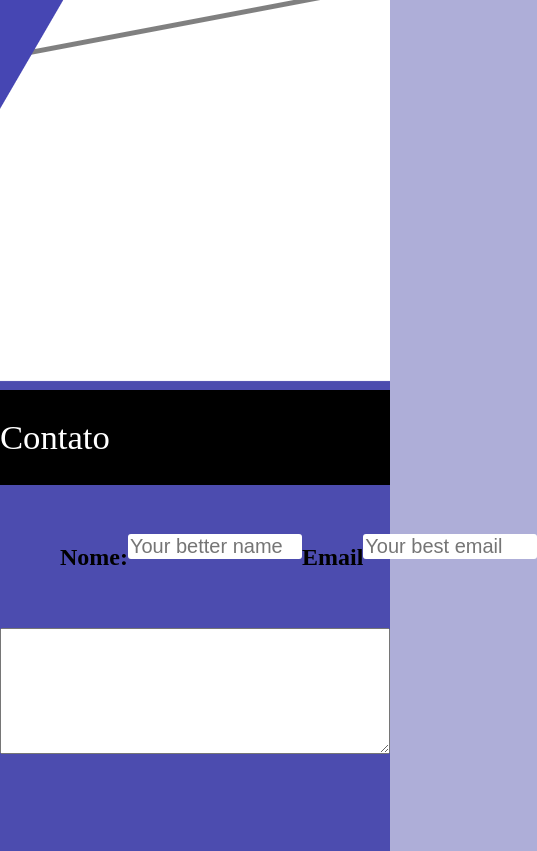
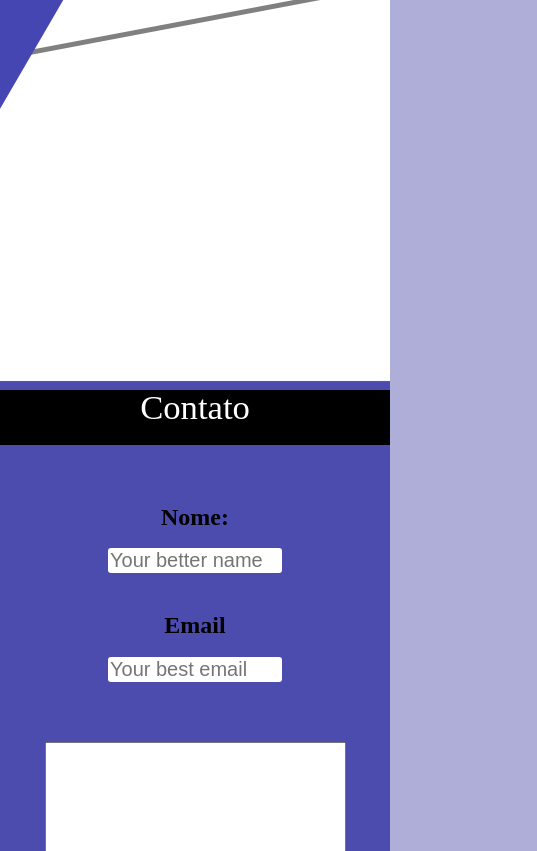
Before and after one commit to eduardosandrade1/eDev, a plain HTML site: page index.html in a window 390 px wide. Shown: the part 2040-2891 px from the top of the page, 537 px wide, since content can reach past the window. Drawn offline with Linux system fonts and the light colour scheme.

Commit message:
ajustando estilização do contato e footer

```diff
--- a/css/responsive.css
+++ b/css/responsive.css
@@ -1,6 +1,9 @@
 @media screen and (max-width:650px){
     .titulo{
         margin: 0px;
+    }
+    .container-principal{
+        height: 100%;
     }
     .container-menu{
         position: fixed;
@@ -63,13 +66,18 @@
         height: 790px;
     }
     #contact{
-        height: 790px;
+        height: 100vh;
+    }
+    .conteudo-contact{
+        flex-direction: column;
+        padding: 0;
     }
     .subir img{
         max-width: 60px;
     }
     .txt-sobre{
-        max-width: 500px;
+        display: flex;
+        max-width: 300px;
         border-radius: 10px;
         background-color:rgb(147, 151, 214);
     }
--- a/css/style.css
+++ b/css/style.css
@@ -1,5 +1,8 @@
 body{
     background-color: rgb(174, 174, 216);
+}
+section{
+    padding: 0;
 }
 input{
     font-size: 26px;
@@ -16,12 +19,11 @@ input:focus{
     height: 3380px;
     max-width: 100%;
     min-width: 300px;
-    transition-property: all;
-    transition-duration: 2s;
 }
 .container-principal h1{
     font-size: 26pt;
 }
+
 .subir{
     position: fixed;
     right: 40px;
@@ -110,7 +112,12 @@ main h1{
     padding: 20px 100px;
     font-size: 20pt;
     margin-left: 60px;
-    transition: 1.5s;
+    transition: 0.6s;
+}
+.btn-contato:hover{
+    -webkit-transform: rotateZ(-20deg);
+    -ms-transform: rotateZ(-20deg);
+    transform: rotateZ(-20deg);
 }
 .home{
     position: fixed;
@@ -175,25 +182,42 @@ main h1{
 
 #contact{
     height: 670px;
-    width: 100%;
+    display:flex;
+    flex-direction: column;
 }
 #contact h1{
     background-color: black;color:white;
-    padding:30px 0;
+    padding:0 0 20px 0;
+    margin: 0px;
+    display: flex;
+    justify-content: center;
 }
 .conteudo-contact{
     display: flex;
-    justify-content: flex-start;
+    justify-content: center;
     align-items: center;
     margin-top: 100px;
-    margin:40px 60px;
+    margin:40px auto;
 }
 .area-texto{
     display: flex;
-    flex-direction: row;
+    justify-content: center;
+    margin: 0 auto;
+
+}
+
+.submit-contato{
+    margin: 0 auto;
+}
+.submit-contato:hover{
+    -webkit-animation: swing 1s ease;
+    animation: swing 1s ease;
+    -webkit-animation-iteration-count: 1;
+    animation-iteration-count: 1;
 }
 footer{
     height: 220px;
+    text-align: center;
 }
 .social-icons{
     display: flex;
--- a/index.html
+++ b/index.html
@@ -93,8 +93,9 @@
                     </div>
                     <div class="area-texto">
                         <label for=".txt"></label>
-                        <textarea class="txt" id="" cols="55" rows="8"></textarea>
+                        <textarea class="txt" id="" cols="35" rows="8"></textarea>
                     </div>
+                    <button type="submit" class="submit-contato">Enviar</button>
                 </div>
                 <!------------------------------------------------>
             </section>
```
